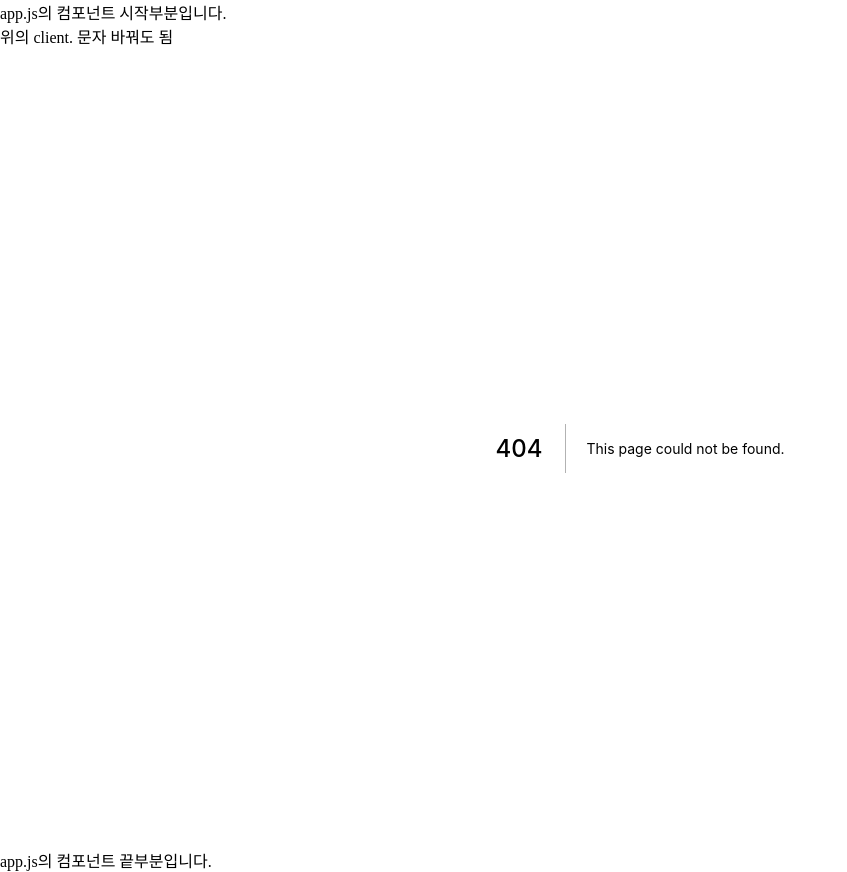
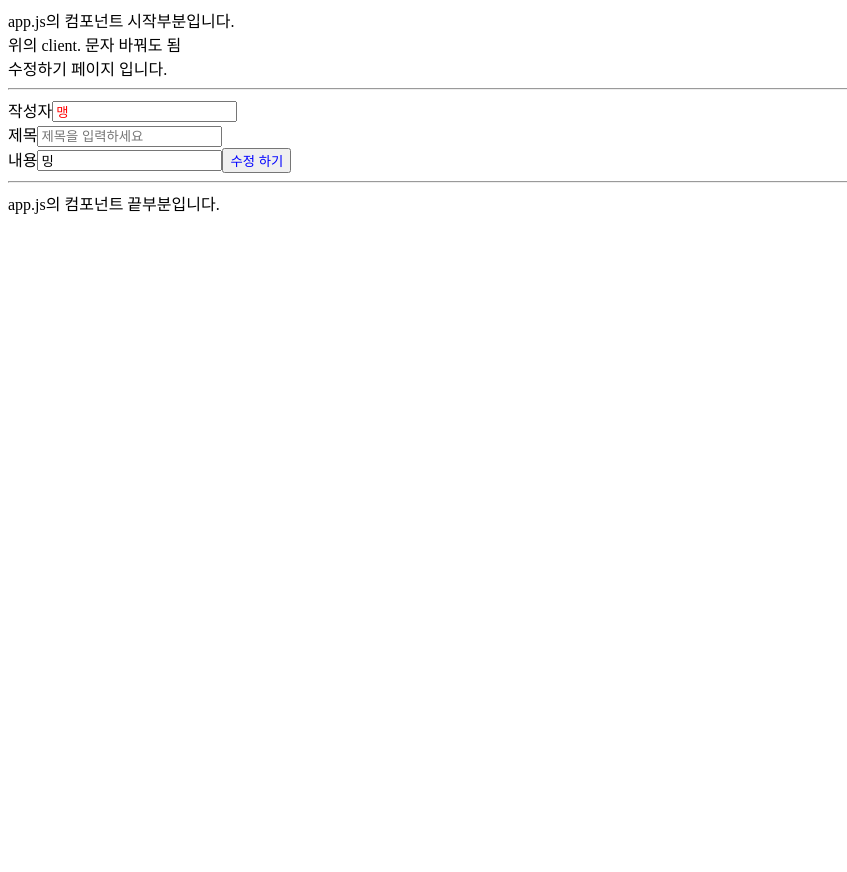
Before and after one commit to fieldnight/class, a Next.js app: page /section09/09-04-board/1/edit in a window 1280 px wide. Before the commit this address had no page. Shown: the whole page, without its empty margins (0-847 px from the left). After the commit the page ends 800 px from the top, so only its background shows below. Built offline with nearby package versions, Linux system fonts and the light colour scheme; no server answers.

Commit message:
feat 09-04

```diff
--- /dev/null
+++ b/pages/section09/09-04-board/[number]/edit/index.js
@@ -0,0 +1,33 @@
+import { useRouter } from "next/router";
+
+import { gql } from "@apollo/client";
+
+import { useQuery } from "@apollo/client";
+
+import BoardWrite from "../../../../../src/components/units/board/09-write2/BoardWrite.container";
+
+const FETCH_BOARD = gql`
+  query fetchBoard($number: Int){
+    fetchBoard(number: $number){
+      number
+      writer
+      title
+      contents
+    }
+  }
+`;
+
+export default function GraphqlMutationPage(props) {
+  const router = useRouter();
+
+  const { data } = useQuery(FETCH_BOARD, {
+    variables: { number: Number(router.query.number) },
+  });
+
+  return (
+    <>
+      <div>수정하기 페이지 입니다. </div>
+      <BoardWrite isEdit={true} data={data} />
+    </>
+  );
+}
--- /dev/null
+++ b/src/components/units/board/09-write2/BoardWrite.container.js
@@ -0,0 +1,83 @@
+import { useMutation } from "@apollo/client";
+import { useState } from "react";
+import { useRouter } from "next/router.js";
+
+import { MyQl, UPDATE_BOARD } from "./BoardWrite.queries.js/index.js";
+import BoardWriteUI from "./BoardWrite.presenter.js";
+
+export default function BoardWrite(props) {
+  //ERROR: 함수 컴포넌트 내부에서 props를 사용하려면 해당 함수의 매개변수로 props를 명시해야 합니다. 또는 ES6의 구조 분해 할당을 이용하여 특정 속성만을 추출할 수도 있습니다.
+
+  const router = useRouter();
+
+  const [writer, setWriter] = useState("");
+  const [title, setTitle] = useState("");
+  const [content, setContent] = useState("");
+
+  const [나의함수] = useMutation(MyQl);
+
+  const [updateBoard] = useMutation(UPDATE_BOARD);
+
+  //updateBoard의 객체화 : 객체화가 필요한 이유는 메모장에 작성
+
+  const onClickUpdate = async () => {
+    const UpdateResult = await updateBoard({
+      variables: {
+        number: Number(router.query.number),
+        writer: writer,
+        title: title,
+        contents: content,
+      },
+    });
+
+    console.log(UpdateResult);
+    router.push(
+      `/section09/09-04-board/${UpdateResult.data.updateBoard.number}`
+    );
+  };
+
+  //onClickUpdate는 블록 범위 변수
+
+  const onClickSubmit = async () => {
+    const SubmitResult = await 나의함수({
+      variables: {
+        writer: writer,
+        title: title,
+        contents: content,
+      },
+    });
+
+    console.log(SubmitResult);
+    router.push(
+      `/section09/09-04-board/${SubmitResult.data.createBoard.number}`
+    );
+
+    // alert("error");
+  };
+
+  const onChangeWriter = (event) => {
+    setWriter(event.target.value);
+  };
+
+  const onChangeTitle = (event) => {
+    setTitle = event.target.value;
+  };
+
+  const onChangeContents = (event) => {
+    setContent = event.target.content;
+  };
+
+  return (
+    <div>
+      <BoardWriteUI
+        submit={onClickSubmit}
+        update={onClickUpdate}
+        writer={onChangeWriter}
+        title={onChangeTitle}
+        content={onChangeContents}
+        isEdit={props.isEdit}
+        data={props.data} //undefined이거나, data이거나 둘 중 하나!
+      />
+    </div>
+  );
+}
--- /dev/null
+++ b/src/components/units/board/09-write2/BoardWrite.presenter.js
@@ -0,0 +1,38 @@
+import { RedInput, BlueBtn } from "./BoardWrite.styles.js/index.js";
+
+export default function BoardWriteUI(props) {
+  return (
+    <div>
+      <hr></hr>
+      작성자
+      <RedInput
+        type="text"
+        placeholder="작성자를 입력하세요"
+        onChange={props.write}
+        defaultValue={props.data ? props.data.fetchBoard.writer : "맹"}
+      ></RedInput>
+      <br></br>
+      제목
+      <input
+        type="text"
+        placeholder="제목을 입력하세요"
+        onChange={props.title}
+        defaultValue={props.data?.fetchBoard.title}
+      ></input>
+      <br></br>
+      내용
+      <input
+        type="text"
+        placeholder="내용을 입력하세요"
+        onChange={props.contents}
+        defaultValue={props.data ? props.data.fetchBoard.contents : "밍"}
+      ></input>
+      <BlueBtn onClick={props.isEdit ? props.update : props.submit}>
+        {props.isEdit ? "수정" : "등록"} 하기
+      </BlueBtn>
+      <hr></hr>
+    </div>
+  );
+}
+
+// UI 라 칭하기 했지만 해당 펑션 또한 하나의 고유한 컴포넌트이다.
--- /dev/null
+++ b/src/components/units/board/09-write2/BoardWrite.queries.js/index.js
@@ -0,0 +1,33 @@
+import { gql } from "@apollo/client";
+
+export const MyQl = gql`
+  mutation createBoard($writer: String, $title: String, $contents: String) {
+    createBoard(writer: $writer, title: $title, contents: $contents) {
+      _id
+      number
+      message
+    }
+  }
+`;
+
+export const UPDATE_BOARD = gql`
+  mutation updateBoard(
+    $number: Int
+    $writer: String
+    $title: String
+    $contents: String
+  ) {
+    updateBoard(
+      number: $number
+      writer: $writer
+      title: $title
+      contents: $contents
+    ) {
+      _id
+      number
+      message
+    }
+  }
+`;
+
+//수정을 위한 보드
--- /dev/null
+++ b/src/components/units/board/09-write2/BoardWrite.styles.js/index.js
@@ -0,0 +1,11 @@
+import styled from "@emotion/styled";
+
+export const RedInput = styled.input`
+  color: red;
+  box-shadow: 1px 1px 0.2 black;
+`;
+
+export const BlueBtn = styled.button`
+  color: blue;
+  box-shadow: 1px 1px 0.2 black;
+`;
```
Also changed, not shown: pages/section09/09-04-board/[number]/index.js (added, +44 -0 lines), pages/section09/09-04-board/new/index.js (added, +10 -0 lines).
